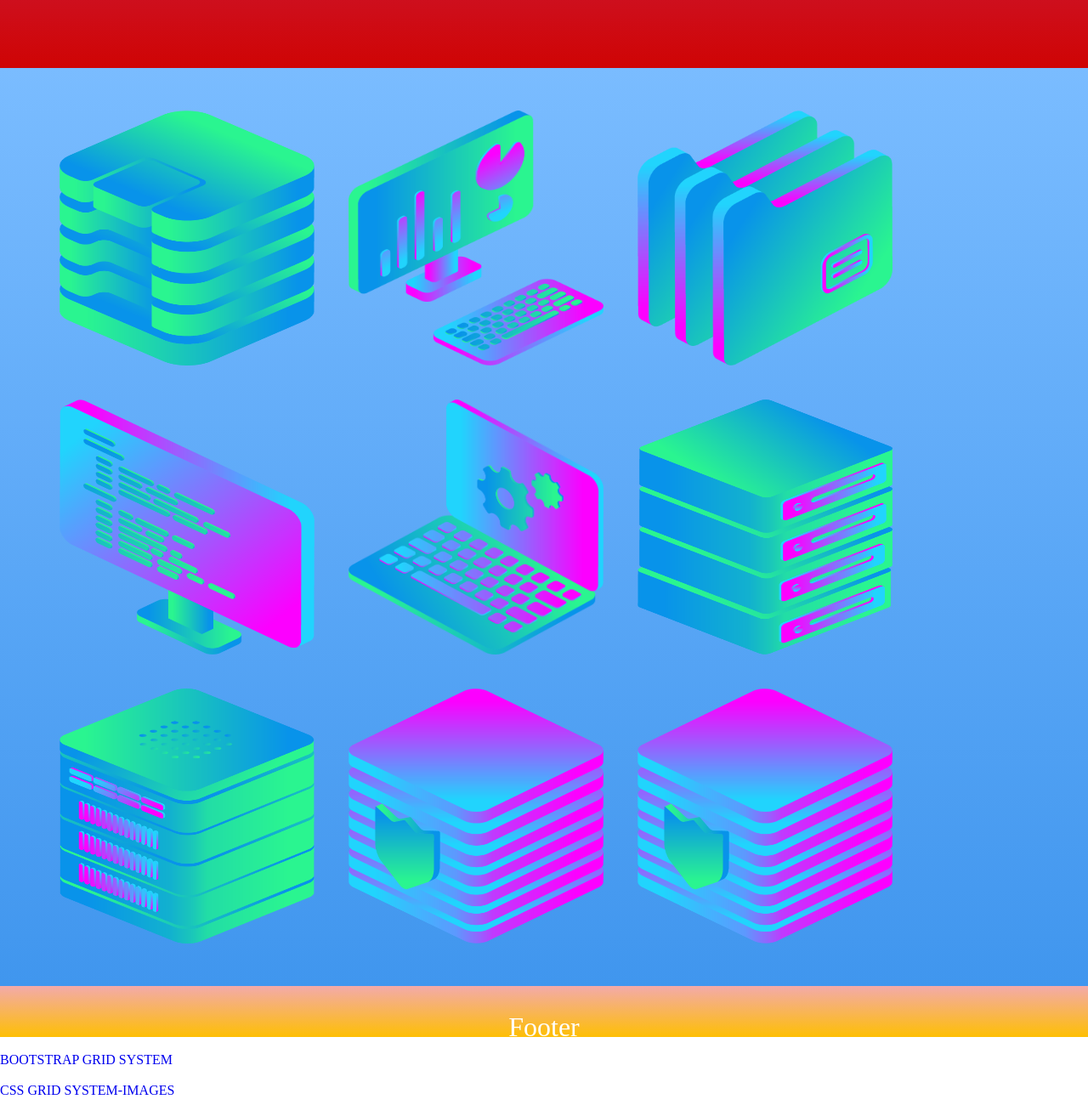
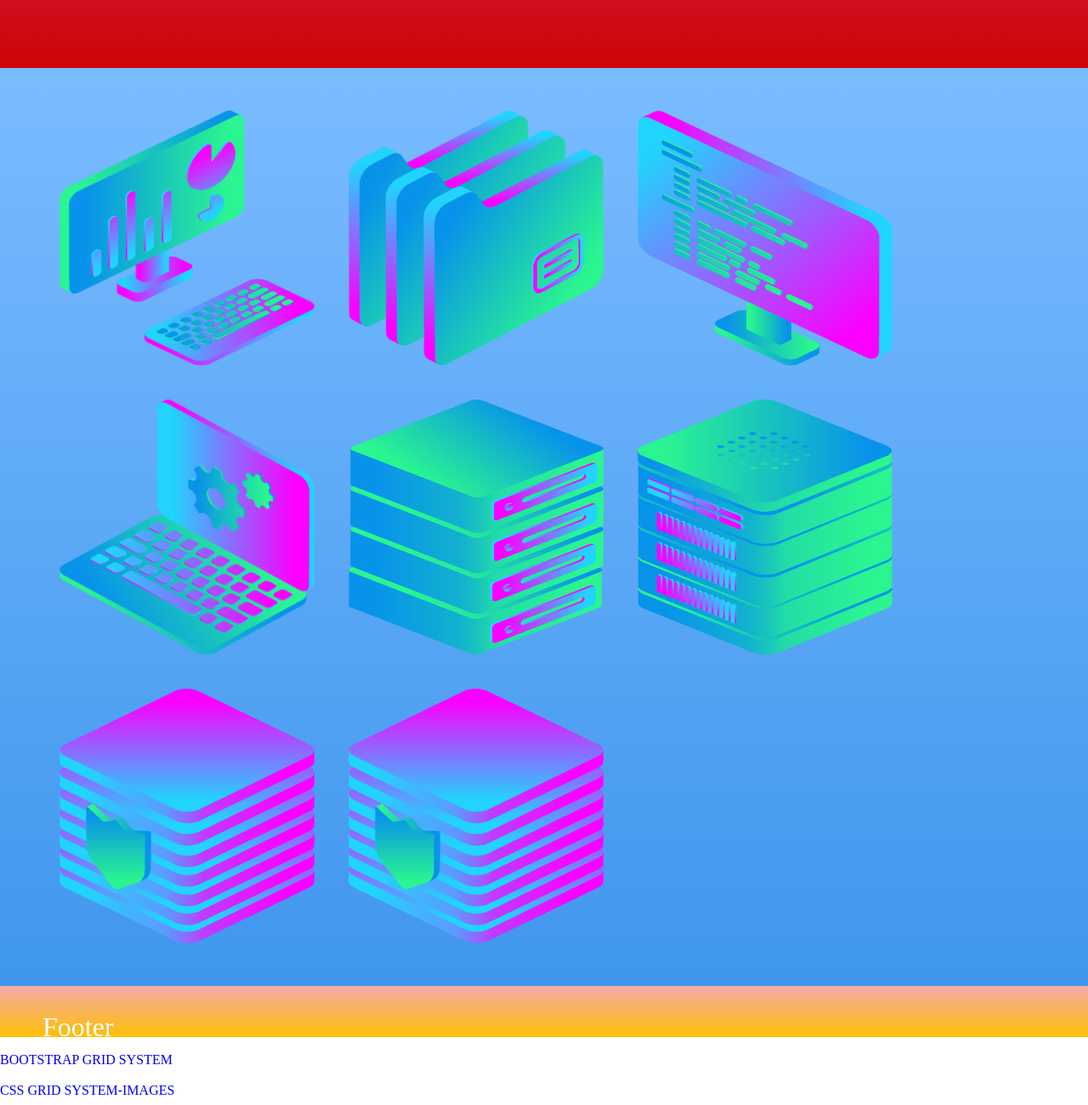
Before and after one commit to ianthedeveloper/CSS-Layout-Flexbox.-CSS-Grid-Bootstrap-Grid-System-Navbar, a plain HTML site: page CSS Layout, Flexbox. CSS Grid, Bootstrap Grid System, Navbar/CSS Layout, Flexbox. CSS Grid, Bootstrap Grid System, Navbar/index.html in a window 1280 px wide. Shown: the part 580-1880 px from the top of the page at 85% size. Drawn offline with Linux system fonts and the light colour scheme.

Commit message:
Update index.html

```diff
--- a/CSS Layout, Flexbox. CSS Grid, Bootstrap Grid System, Navbar/CSS Layout, Flexbox. CSS Grid, Bootstrap Grid System, Navbar/index.html
+++ b/CSS Layout, Flexbox. CSS Grid, Bootstrap Grid System, Navbar/CSS Layout, Flexbox. CSS Grid, Bootstrap Grid System, Navbar/index.html
@@ -3,13 +3,16 @@
 <head>
   <title>CSS Layout/Flexbox/CSS Grid</title>
 
+<meta charset="UTF-8">
+<meta name="viewport" content="width=device-width, initial-scale=1.0">
+
   <link rel="stylesheet" type="text/css" href="./style.css">
 </head>
 
 <body>
-  <div class="container">
-    <div class="zone green">
-      <div class="logo" id="top"><a href=""></a>YOURS!</div>
+  <div class="container1">
+    <div class="zone green stretch">
+      <div class="logo" id="top"><a href=""></a>LIVE YOURS!</div>
       <ul class="links">
         <li><a href="index.html"></a>HOME</li>
         <li><a href="about.html"></a>ABOUT</li>
@@ -20,23 +23,23 @@
 
     </div>
     <div class="zone red">
-      <p class="p1">Cover</p>
+      Cover
     </div>
         <div class="zone blue">
             <div class="container">
-              <img src="img/data_storage_2_2.png" alt="">
-              <img src="img/desktop_analytics_2.png" alt="">
-              <img src="img/files_2.png" alt="">
-              <img src="img/monitor_coding_2.png" alt="">
-              <img src="img/monitor_settings_2.png" alt="">
-              <img src="img/server_2_2.png" alt="">
-              <img src="img/server_3.png" alt="">
-              <img src="img/server_safe_2.png" alt="">
-              <img src="img/server_safe_2.png" alt="">
+              <!-- <img  class="box" img src="/data_storage_2_2.png" alt=""> -->
+              <img class="box" src="img/desktop_analytics_2.png" alt="">
+              <img  class="box" src="img/files_2.png" alt="">
+              <img  class="box" src="img/monitor_coding_2.png" alt="">
+              <img  class="box" src="img/monitor_settings_2.png" alt="">
+              <img  class="box" src="img/server_2_2.png" alt="">
+              <img  class="box" src="img/server_3.png" alt="">
+              <img  class="box" src="img/server_safe_2.png" alt="">
+              <img  class="box" src="img/server_safe_2.png" alt="">
             </div>
         </div>
     <div class="zone yellow">
-      <p class="p2">Footer</p>
+      Footer
     </div>
   </div>
 
```
